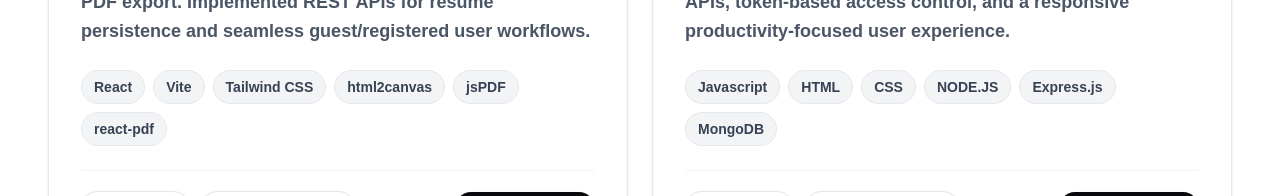
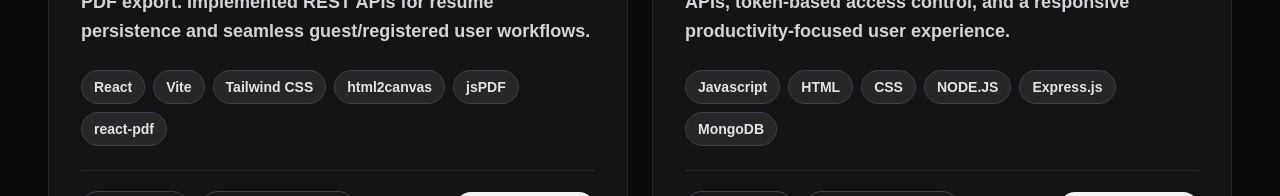
Before and after one commit to TechSwimmer/portfolio-v2, a Next.js app: page /projects in a window 1280 px wide. Shown: the part 715-911 px from the top of the page. Built offline with nearby package versions, Linux system fonts and the light colour scheme.

Commit message:
Added Download CV btn

```diff
--- a/src/app/projects/[slug]/page.tsx
+++ b/src/app/projects/[slug]/page.tsx
@@ -110,7 +110,7 @@ export default async function ProjectPage({
                     ) => (
                       <span
                         key={`${tech}-${index}`}
-                        className="rounded-full bg-gray-100 px-4 py-2 text-sm text-gray-700 transition-colors dark:border-zinc-700 dark:bg-zinc-800 dark:text-zinc-200 hover"
+                        className="rounded-full bg-gray-100 px-4 py-2 text-sm text-gray-700 transition-all dark:border-zinc-700 dark:bg-zinc-800 dark:text-zinc-200 duration-700 hover:-translate-y-1 hover:shadow-md hover:border-zinc-500 hover:bg-zinc-50 dark:hover:border-zinc-600 dark:hover:border-zinc-600 dark:hover:shadow-zinc-950/40 dark:hover:text-zinc-900"
                       >
                         {tech}
                       </span>
--- a/src/components/cards/ProjectCard.tsx
+++ b/src/components/cards/ProjectCard.tsx
@@ -112,11 +112,22 @@ px-3
 py-1.5
 text-sm
 text-gray-700
-transition-colors
+transition-all
+
 
 dark:border-zinc-700
 dark:bg-zinc-800
-dark:text-zinc-200"
+dark:text-zinc-200
+duration-300
+hover:-translate-y-1
+hover:shadow-md
+hover:border-zinc-500
+hover:bg-zinc-50
+dark:hover:border-zinc-600
+dark:hover:border-zinc-600
+dark:hover:shadow-zinc-950/40
+dark:hover:text-zinc-900
+"
                         >
                             {tech}
                         </span>
--- a/src/components/sections/Hero.tsx
+++ b/src/components/sections/Hero.tsx
@@ -35,10 +35,16 @@ export default function Hero() {
 
                     <div className="flex gap-4 mt-10">
 
-                        <PrimaryButton text="view projects" href="/#projects" />
+                        <PrimaryButton text="View projects" href="/#projects" />
 
 
                         <PrimaryButton text="Contact Me" href="/#contact" />
+                        <PrimaryButton
+                            text="Download CV"
+                            href="/Nikhil-next.pdf"
+                            external
+                            variant="primary"
+                        />
 
                     </div>
 
@@ -53,7 +59,7 @@ export default function Hero() {
                         ].map((tech) => (
                             <span
                                 key={tech}
-                                className="px-4 py-2 rounded-full border border-gray-400 bg-white text-smt transition dark:border-zinc-800 dark:bg-zinc-900 dark:text-zinc-200 duration-300 hover:-translate-y-1 hover:shadow-md hover:border-zinc-500 hover:bg-zinc-50 dark:hover:border-zinc-600 dark:hover:border-zinc-600 dark:hover:shadow-zinc-950/40 dark:hover:text-zinc-900"
+                                className="px-4 py-2 rounded-full border border-gray-400 bg-white text-smt transition dark:border-zinc-800 dark:bg-zinc-900 dark:text-zinc-200 duration-300 hover:-translate-y-1 hover:shadow-lg hover:shadow-zinc-300/40 hover:border-zinc-500 hover:bg-zinc-50 dark:hover:border-zinc-600 dark:hover:border-zinc-600 dark:hover:shadow-lg dark:hover:shadow-black/30 dark:hover:text-zinc-900"
                             >
                                 {tech}
                             </span>
--- a/src/context/ThemeProvider.tsx
+++ b/src/context/ThemeProvider.tsx
@@ -22,7 +22,7 @@ export function ThemeProvider({
 }) {
     const [theme, setTheme] =
         useState<Theme>(
-            "light"
+            "dark"
     );
 
     const toggleTheme =
```
Also changed, not shown: 1 other file (tests, documents, lock files or other folders).
